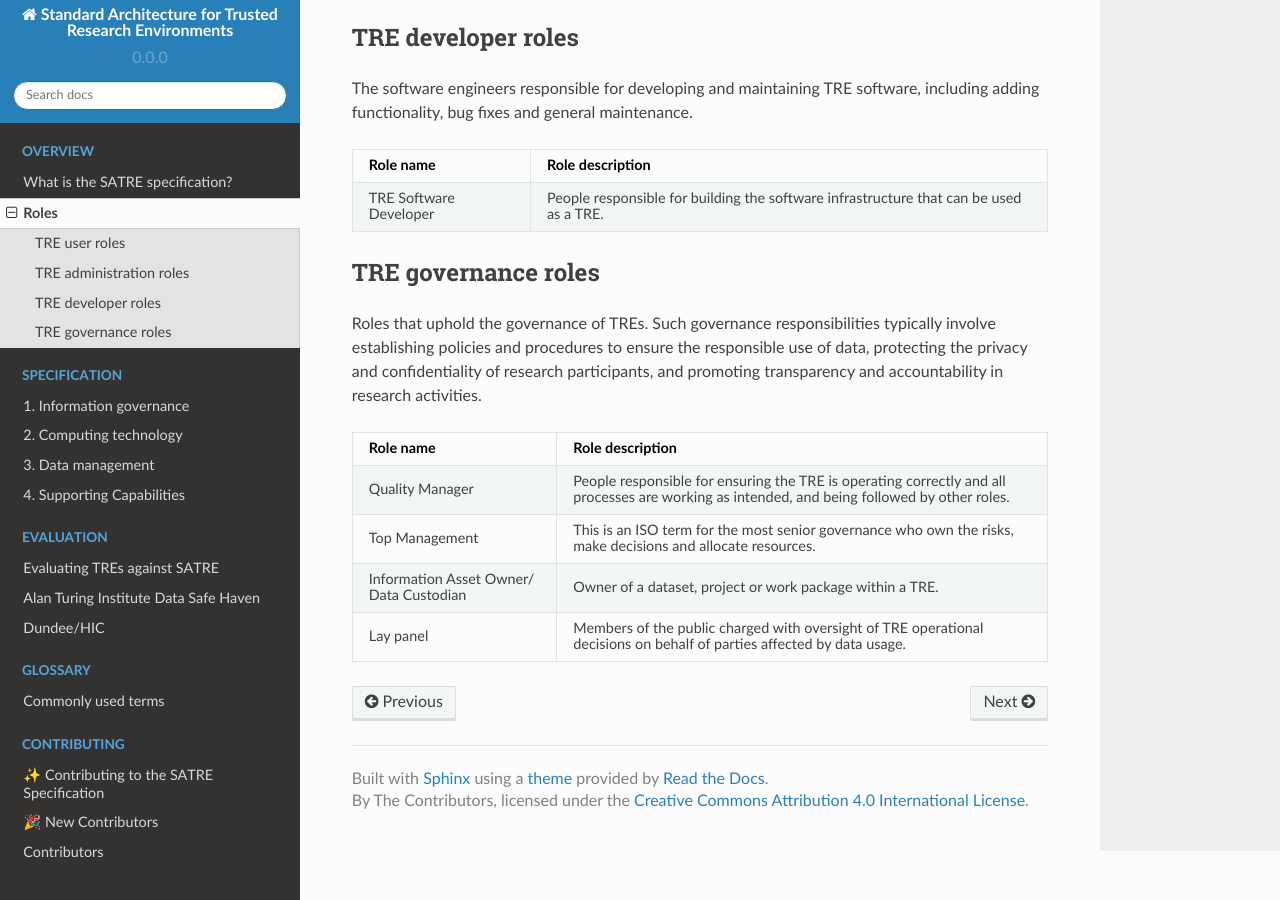
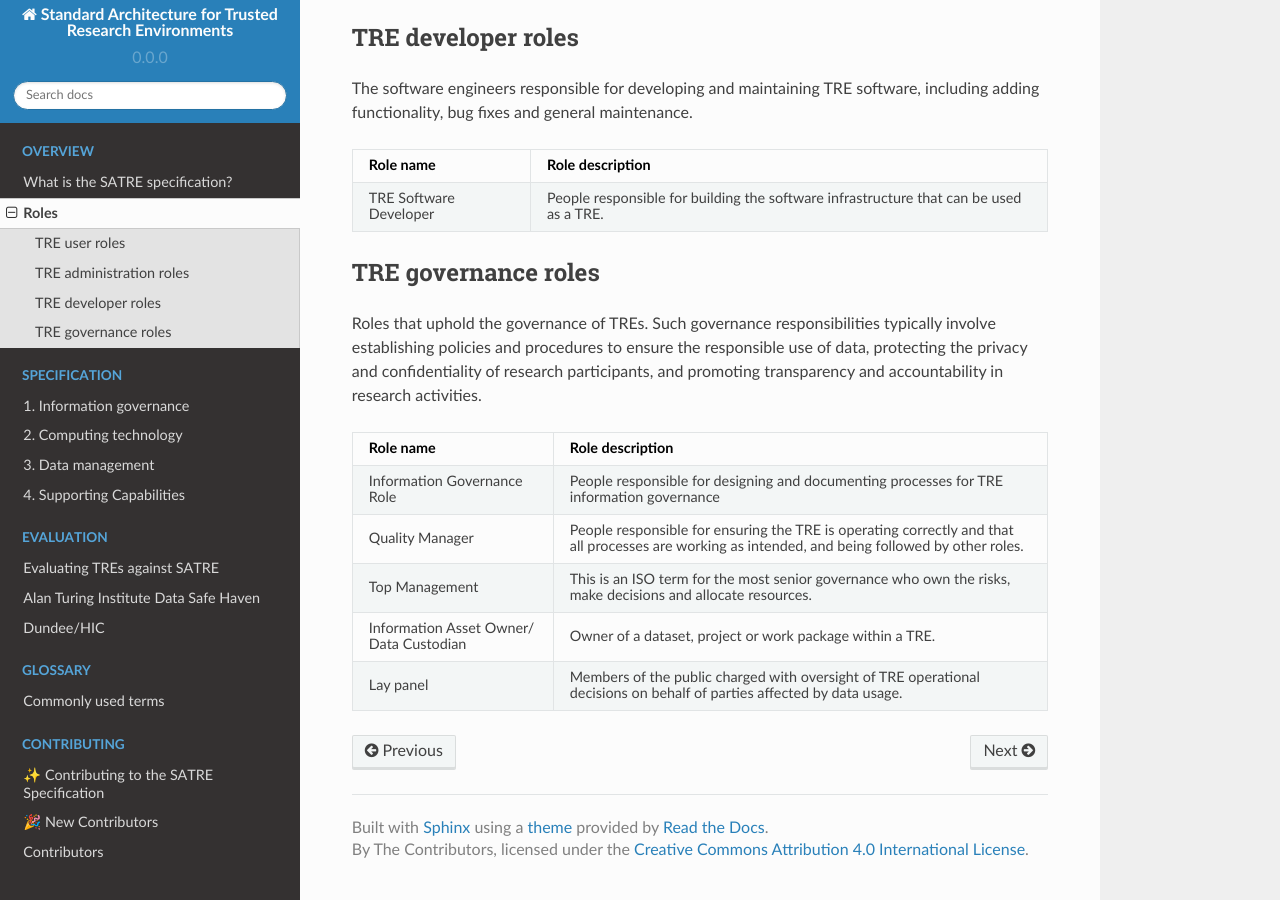
Before and after one commit to sa-tre/satre-specification, a Sphinx documentation site: the page built from docs/source/roles.md, in a window 1280 px wide and 900 px high, scrolled down 868 px. Built offline with Sphinx 7.4.7 and the Read the Docs theme 2.0.0, drawn with Linux system fonts in a browser that asks for light colours.

Commit message:
add basic IG role

```diff
--- a/docs/source/roles.md
+++ b/docs/source/roles.md
@@ -81,8 +81,10 @@ Such governance responsibilities typically involve establishing policies and pro
 
 * - Role name
   - Role description
+* - Information Governance Role
+  - People responsible for designing and documenting processes for TRE information governance
 * - Quality Manager
-  - People responsible for ensuring the TRE is operating correctly and all processes are working as intended, and being followed by other roles.
+  - People responsible for ensuring the TRE is operating correctly and that all processes are working as intended, and being followed by other roles.
 * - Top Management
   - This is an ISO term for the most senior governance who own the risks, make decisions and allocate resources.
 * - Information Asset Owner/ Data Custodian
```
